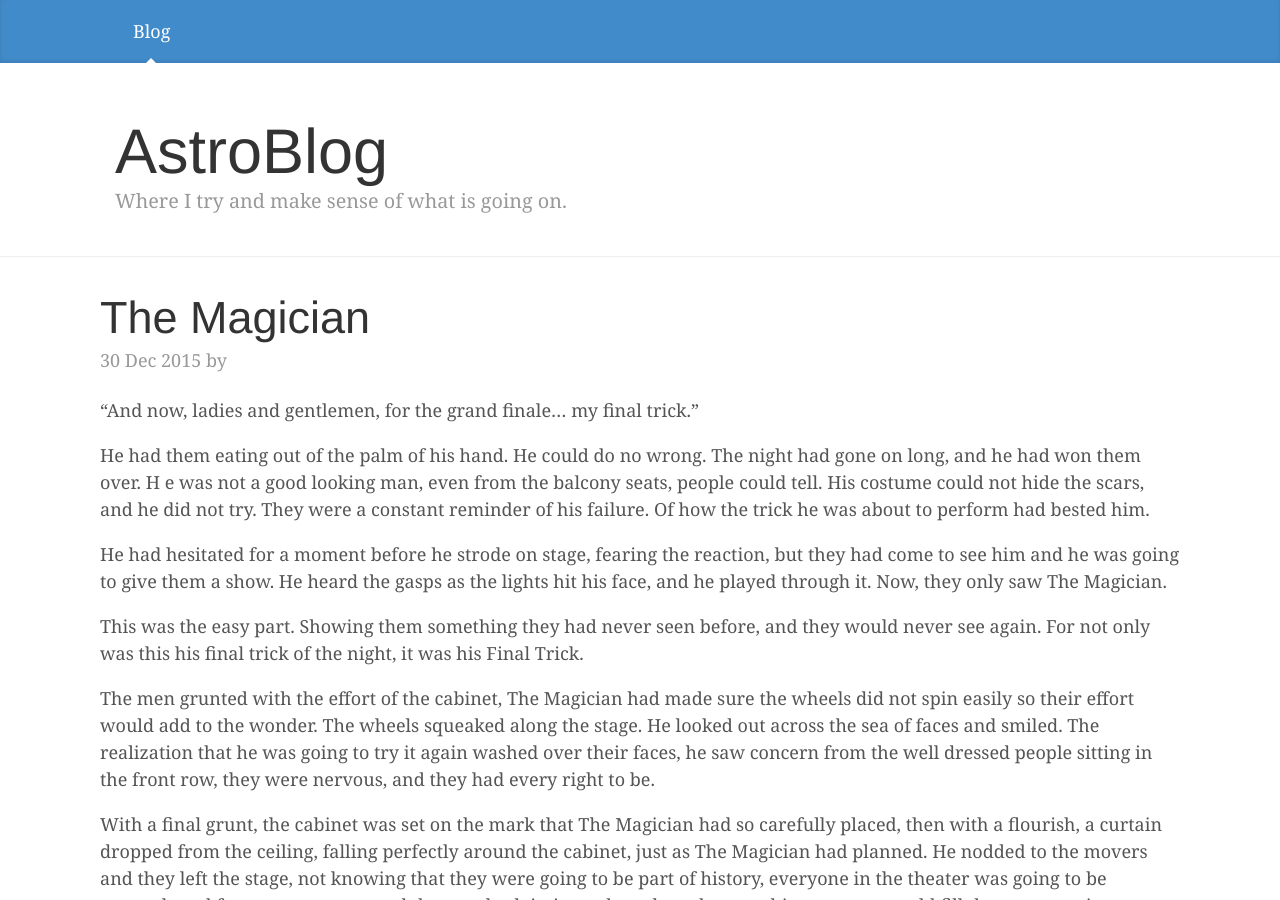
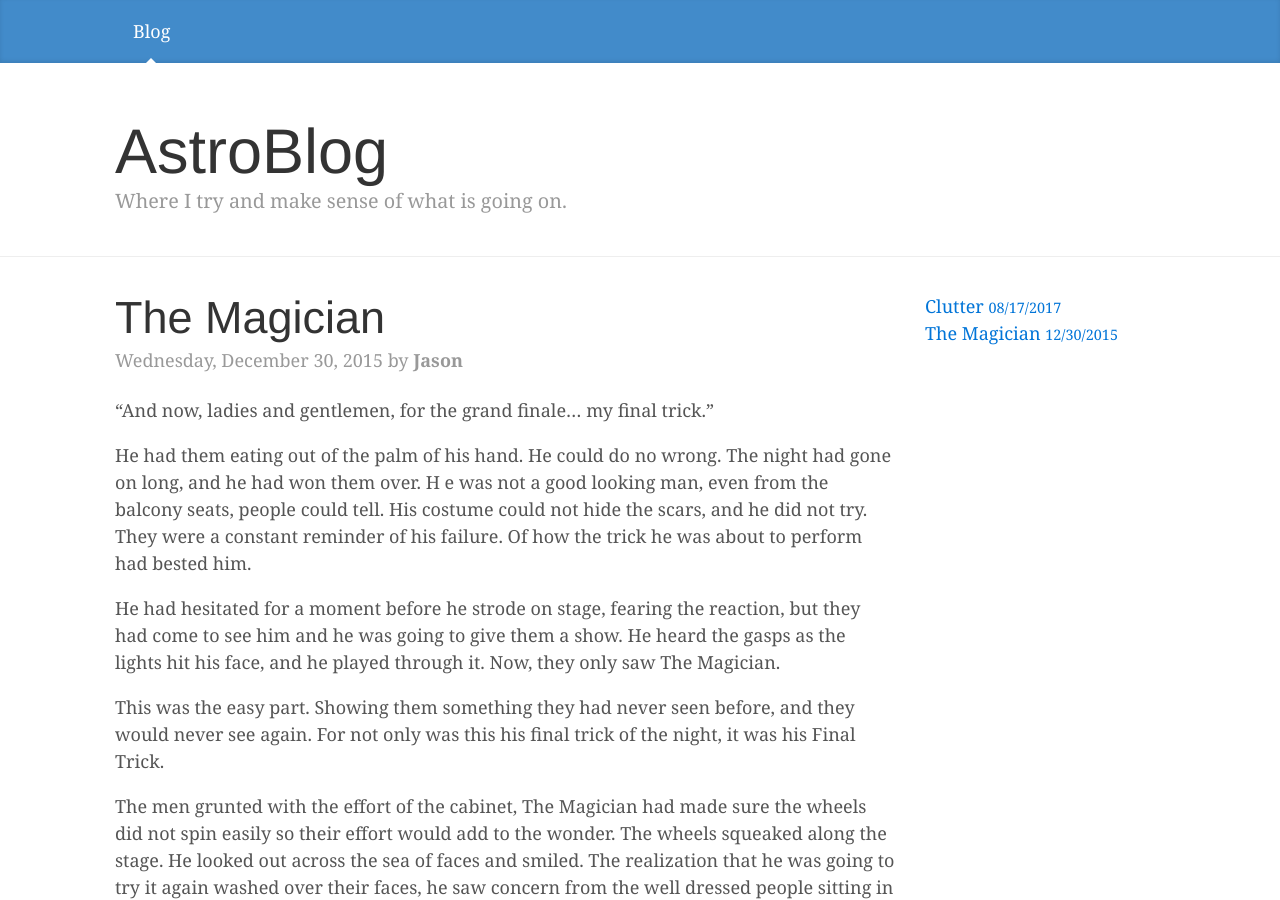
Before and after one commit to astrojason/astrojason.github.io, a Jekyll site: the page built from _posts/2015-12-30-the-magician.md, in a window 1280 px wide and 900 px high. Built offline with Jekyll 4.4.1, drawn with Linux system fonts in a browser that asks for light colours; nearby versions of some CDN libraries.

Commit message:
Change the date formatting

```diff
--- a/_layouts/default.html
+++ b/_layouts/default.html
@@ -35,7 +35,16 @@
 		</div>
 		<div class="container">
 			<div class="row">
-				{{ content }}
+        <div class="col-sm-9">
+          {{ content }}
+        </div>
+        <div class="col-sm-3">
+          <ul class="list-unstyled">
+            {% for post in site.posts limit:5 %}
+              <li><a href="{{ post.id }}">{{ post.title }} <small>{{ post.date | date: "%m/%d/%Y" }}</small></a></li>
+            {% endfor %}
+          </ul>
+        </div>
 			</div>
 		</div><!-- /.container -->
 		<footer class="blog-footer">
--- a/_layouts/post.html
+++ b/_layouts/post.html
@@ -4,6 +4,6 @@ layout: default
 
 <div class="blog-post">
   <h2 class="blog-post-title">{{ page.title }}</h2>
-  <p class="blog-post-meta">{{ page.date | date_to_string }} by <strong>{{ page.author }}</strong></p>
+  <p class="blog-post-meta">{{ page.date | date: "%A, %B %-d, %Y" }} by <strong>{{ page.author }}</strong></p>
   {{ content }}
 </div>
--- a/_posts/2015-12-30-the-magician.md
+++ b/_posts/2015-12-30-the-magician.md
@@ -2,6 +2,7 @@
 layout: post
 title: "The Magician"
 date: 2015-12-30
+author: Jason
 ---
 
 "And now, ladies and gentlemen, for the grand finale... my final trick."
--- a/index.html
+++ b/index.html
@@ -5,7 +5,7 @@ layout: default
 {% for post in site.posts limit:1 %}
 	<div class="blog-post">
 		<h2 class="blog-post-title">{{ post.title }}</h2>
-		<p class="blog-post-meta">{{ post.date | date_to_string }} by <strong>{{ post.author }}</strong></p>
+		<p class="blog-post-meta">{{ post.date | date: "%A, %B %-d, %Y" }} by <strong>{{ post.author }}</strong></p>
 		{{ post.content }}
 	</div>
 {% endfor %}
```
